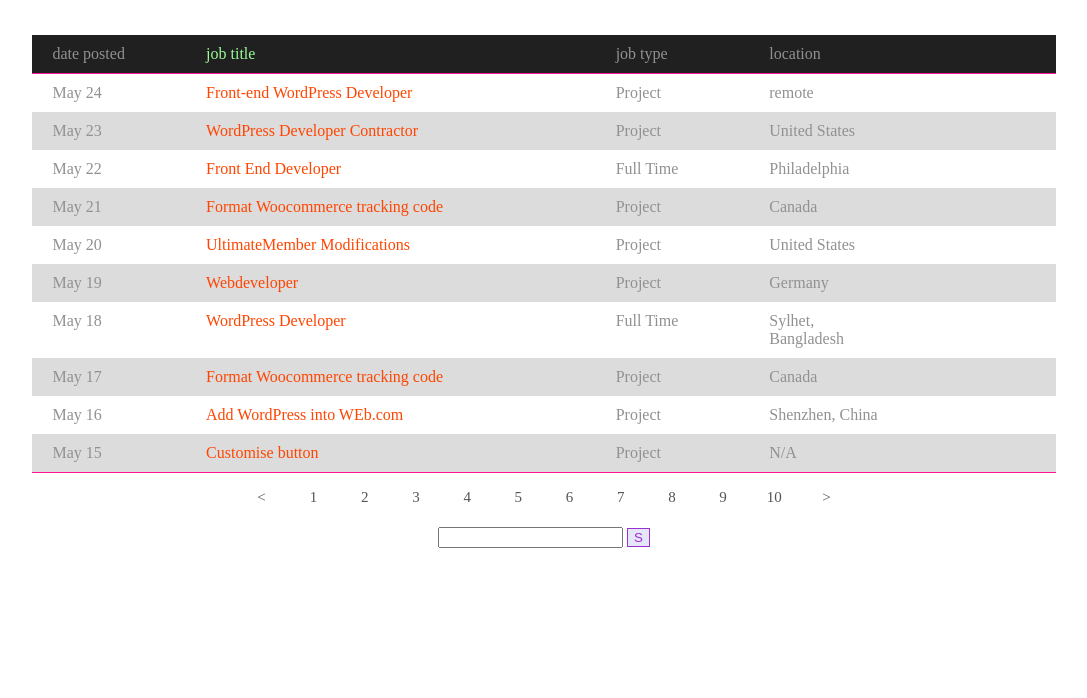
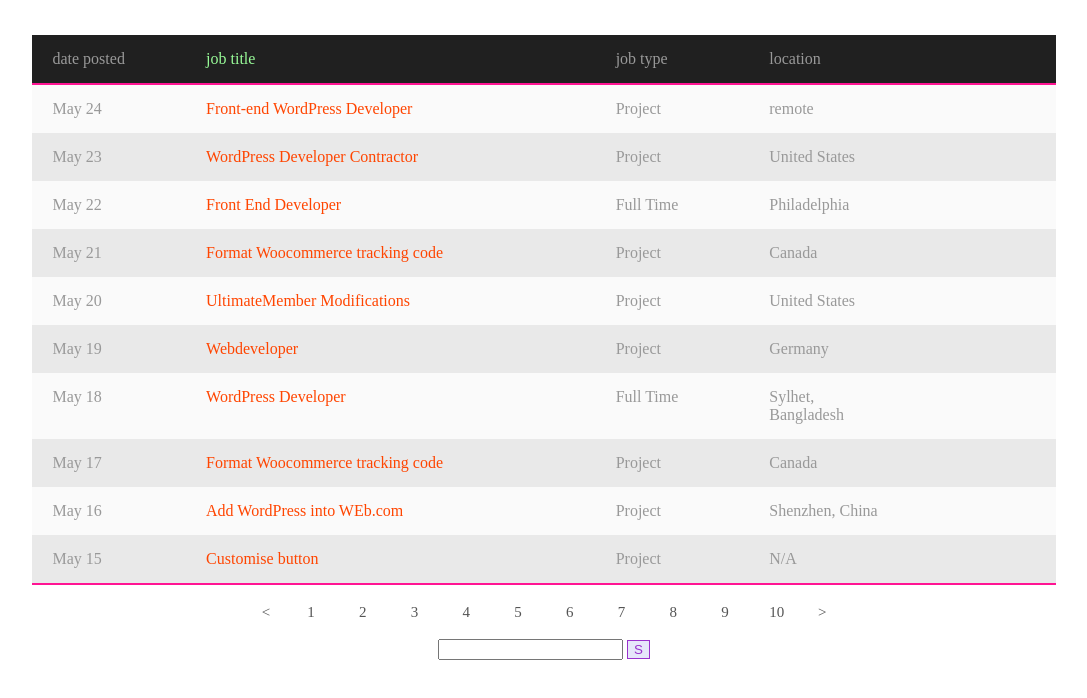
Before and after one commit to TakMinji/am11, a plain HTML site: page CSS/step5/selector_train.html in a window 1280 px wide. Shown: the whole page, without its empty margins (96-1183 px from the left). Drawn offline with Linux system fonts and the light colour scheme.

Commit message:
selector 과제(선생님 해설 포함)

```diff
--- a/CSS/step5/css/selector_train.css
+++ b/CSS/step5/css/selector_train.css
@@ -5,13 +5,16 @@
     padding: 0; list-style: none; margin-top: 35px;
 }
 ul li:first-child{
-    border-bottom: 1px solid deeppink; background-color: rgb(32, 32, 32);
+    border-bottom: 2px solid deeppink; background-color: rgb(32, 32, 32);
 }
 ul li:last-child{
-    border-bottom: 1px solid deeppink;
+    border-bottom: 2px solid deeppink;
 }
 ul li:nth-child(2n+1):not(:first-child){
-    background-color: gainsboro;
+    background-color: #e9e9e9;
+}
+ul li:nth-child(2n){
+    background-color: #fafafa;
 }
 ul li:nth-child(2n+3):hover{
     background-color: darkblue;
@@ -23,16 +26,19 @@
     content: ''; display: block; clear: both;
 }
 ul li span{
-    display: block; float: left; padding: 10px 2%; box-sizing: border-box; color: rgb(145, 145, 145);
+    display: block; float: left; padding: 15px 2%; box-sizing: border-box; color: #999;
+}
+ul li:not(:first-child):hover span{
+    color: paleturquoise;
 }
 ul li:first-child span:nth-child(2){
     color: palegreen;
 }
-ul li:not(:first-child):hover span{
-    color: paleturquoise;
-}
 ul li:not(:first-child) span:nth-child(2){
     color: orangered;
+}
+ul li:not(:first-child,:nth-child(2n+1)):hover span:nth-child(2){
+    color: white;
 }
 ul li span:nth-child(2n+1){
     width: 15%;
@@ -45,12 +51,15 @@
 }
 div{
     position: relative; width: 50%; margin: 0 auto 15px; padding: 0 3%;
+    /* padding 넣는 이유 : a와 안만나게 하기 위함 */
 }
 div a{
     text-decoration: none; color: #555; display: block; text-align: center; font-size: 15px;
+    line-height: 23px;
+    /* a에 top:0을 쓸거면 line-height(높이)를 동기화 */
 }
 div > a{
-    position: absolute; top: 0;
+    position: absolute; width: 3%; top: 0;
 }
 div > a:nth-of-type(1){
     left: 0;
@@ -65,13 +74,22 @@
     content: ''; display: block; clear: both;
 }
 div ol li{
-    display: block; float: left; width: 10%;
+    display: block; float: left; width: 9%;
+}
+/*
+    ? width : calc(10% - 4px)
+*/
+div ol li:not(:first-child){
+    margin-left: 1.11%;
+    /*
+    1.11% * first-child 제외한 9개 = 99.99%
+    */
 }
 div ol li a:hover{
     background-color: darkorchid; color: violet; border-radius: 5px;
 }
 form fieldset{
-    border: none; text-align: center;
+    border: none; padding: 0; margin: 0; text-align: center;
 }
 form fieldset input[type='submit']{
     border: 1px solid darkorchid; background-color: lavender; color: darkorchid;
```
